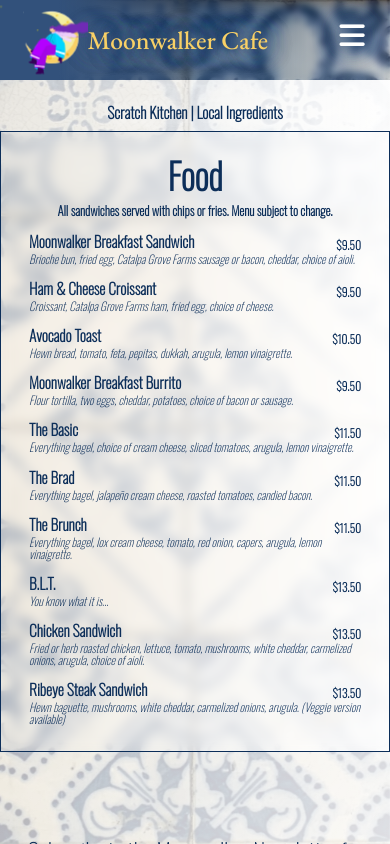
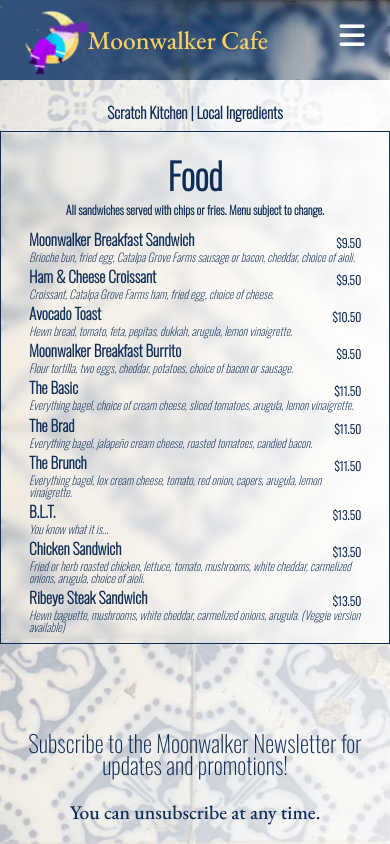
Before and after one commit to JohnnyMohawk/moonwalker, a React (Create React App) app: page /food in a window 390 px wide. Shown: the top 844 px of the page. Built offline with nearby package versions, Linux system fonts and the light colour scheme; a web font is replaced by a local one.

Commit message:
food menu mobile styling

```diff
--- a/src/components/Menu.css
+++ b/src/components/Menu.css
@@ -76,7 +76,7 @@
 
 .menu-item {
     font-size: 4vmin;
-    margin-top: 1.2em !important;
+    margin-top: 1em !important;
 }
 
 .menu-price {
@@ -89,7 +89,7 @@
     line-height: 3.1vmin;
     font-size: 3vmin;
     font-style: italic;
-    /* margin-bottom: -.5em; */
+    margin-bottom: -.5em;
     /* font-family: 'EB Garamond', serif; */
 }
 
@@ -131,14 +131,14 @@
     }
 
     .menu-description {
-        margin-bottom: 10px;
+        /* margin-bottom: 10px; */
     }
 }
 
 @media screen and (max-width: 450px) {
 
     .food-menu-details {
-        font-size: 3.3vmin !important;
+        font-size: 3.1vmin !important;
         margin-bottom: 2vmin;
     }
 
```
